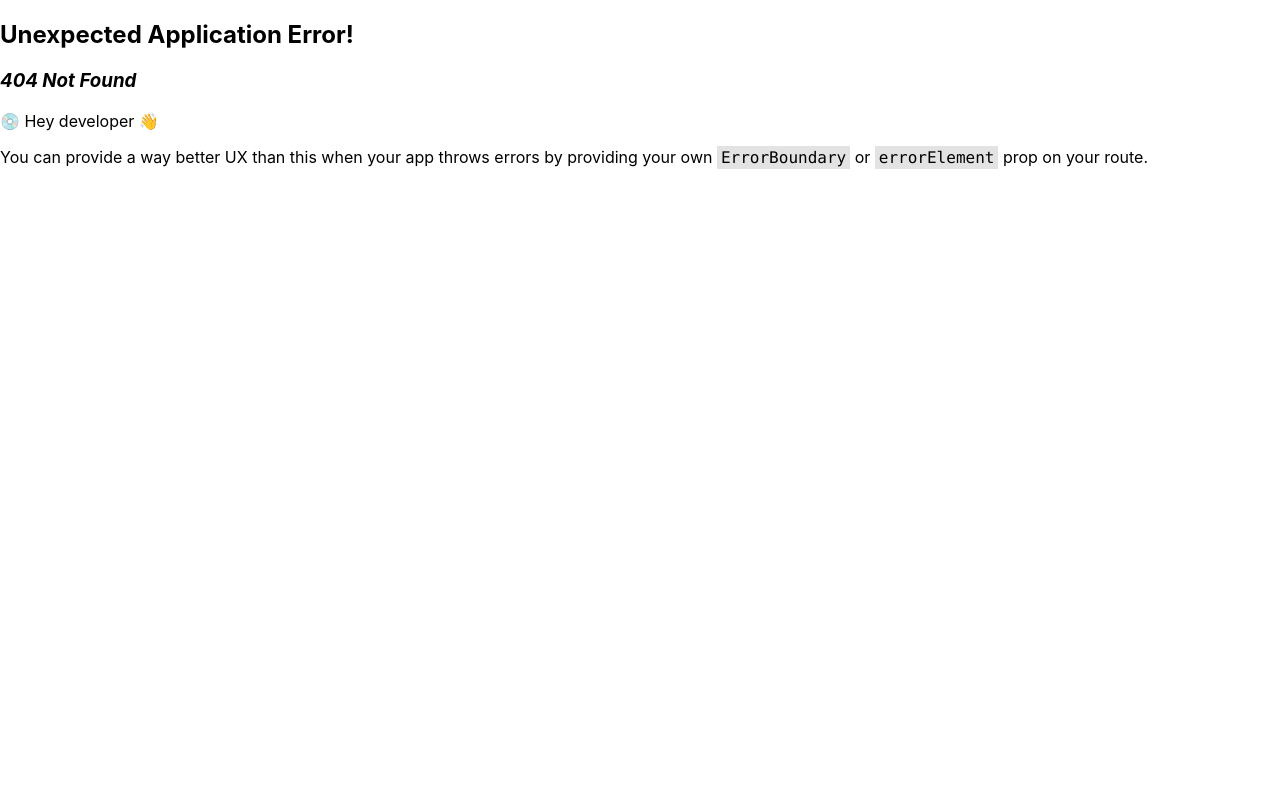
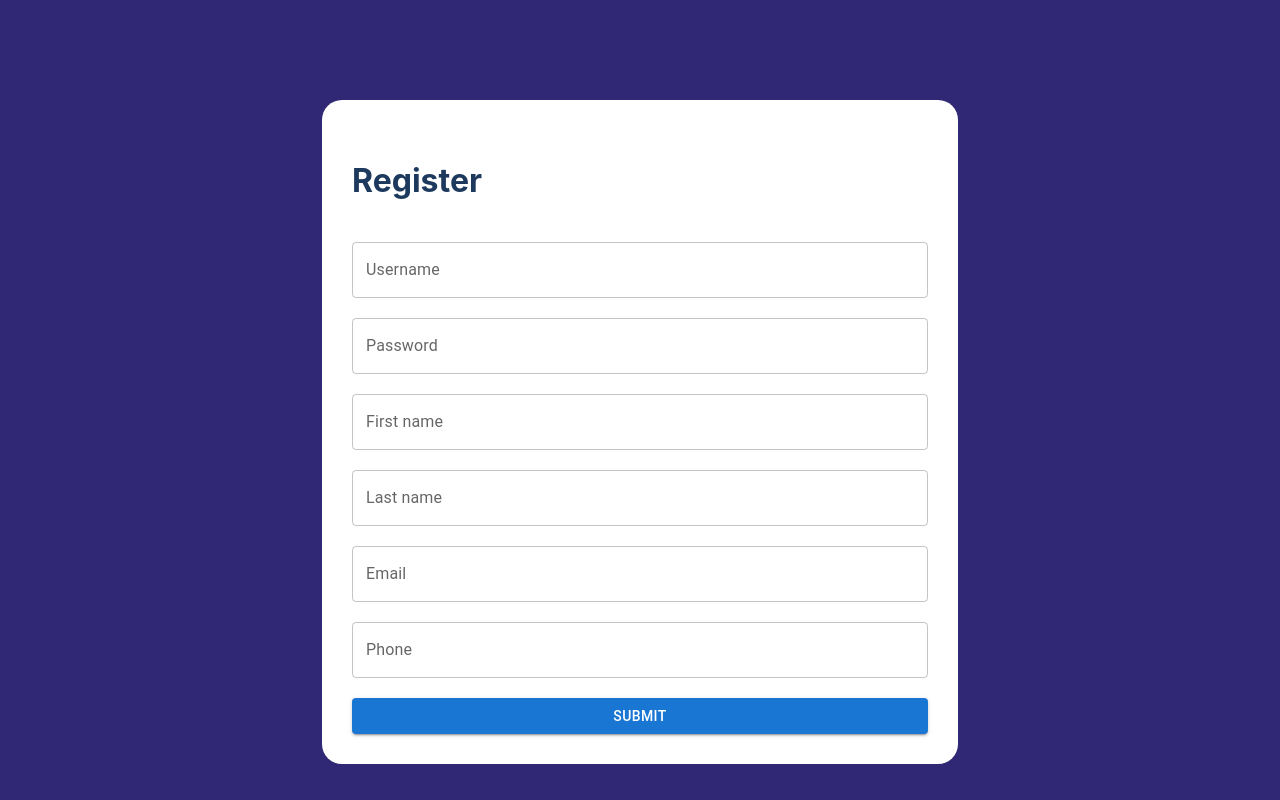
Before and after one commit to milicavasiljevic00/Demo-app, a React (Create React App) app in the folder my-app/: page /register in a window 1280 px wide. Before the commit this address had no page. Built offline with nearby package versions, Linux system fonts and the light colour scheme.

Commit message:
register-form

```diff
--- a/my-app/src/pages/login/LoginForm.tsx
+++ b/my-app/src/pages/login/LoginForm.tsx
@@ -2,17 +2,13 @@ import { useState } from 'react';
 import { Container, Grid, Button, TextField, Box } from "@mui/material";
 import { useForm, SubmitHandler } from 'react-hook-form';
 import './LoginForm.scss'
+import { LoginFormValue } from './models/LoginFormValue';
 
-type FormValue = {
-    username: string,
-    password: string
-}
-
-const Loginform = () => {
-    const { register, handleSubmit, formState: { errors }, } = useForm<FormValue>()
+const LoginForm = () => {
+    const { register, handleSubmit, formState: { errors }, } = useForm<LoginFormValue>()
     const [data, setData] = useState({ username: '', password: '' })
 
-    const onSubmit: SubmitHandler<FormValue> = (data) => {
+    const onSubmit: SubmitHandler<LoginFormValue> = (data) => {
         console.log("final data", data)
         alert(data.username)
     }
@@ -76,4 +72,4 @@ const Loginform = () => {
     )
 
 }
-export default Loginform;
+export default LoginForm;
--- /dev/null
+++ b/my-app/src/pages/login/models/LoginFormValue.ts
@@ -0,0 +1,4 @@
+export type LoginFormValue = {
+    username: string,
+    password: string
+}
--- /dev/null
+++ b/my-app/src/pages/register/RegisterForm.scss
@@ -0,0 +1,22 @@
+$background-color_primary: #302874;
+$background-color_secondary: #fff;
+$color_primary:red;
+
+.bg-color{
+    background-color: $background-color_primary;
+    position: absolute;
+    top: 0;
+    left: 0;
+    right: 0;
+    bottom: 0;
+}
+.form-wrapper{
+    background-color: $background-color_secondary;
+    width: 50%;
+    padding: 20px 30px 30px;
+    border-radius: 20px;
+    margin: 100px auto;
+}
+.error-msg{
+    color: $color_primary;
+}
--- /dev/null
+++ b/my-app/src/pages/register/RegisterForm.tsx
@@ -0,0 +1,140 @@
+import { useState } from 'react';
+import { Container, Grid, Button, TextField, Box } from "@mui/material";
+import { useForm, SubmitHandler } from 'react-hook-form';
+import './RegisterForm.scss'
+import { UserContactInfo } from './models/UserContactInfo';
+import { RegisterFormValue } from './models/RegisterFormValue';
+
+const RegisterForm = () => {
+    const { register, handleSubmit, formState: { errors }, } = useForm<RegisterFormValue>()
+    const [data, setData] = useState({ username: '', password: '', firstName: '', lastName: '', email: '', phone: ''})
+
+    const onSubmit: SubmitHandler<RegisterFormValue> = (data) => {
+        console.log("final data", data)
+        alert(data.username)
+    }
+
+    return (
+        <div className="bg-color">
+            <Container fixed>
+                <div className="form-wrapper">
+                    <Grid container spacing={2}>
+                        <Grid item xs={12} sm={12} lg={12} md={12}>
+                            <form onSubmit={handleSubmit(onSubmit)}>
+                                <Box component="span" sx={{ p: 2, color: '#1d395d', textAlign: 'left' }}>
+                                    <h1>Register</h1>
+                                </Box>
+                                <Box>
+                                    <TextField fullWidth
+                                        label="Username"
+                                        placeholder="Enter Username"
+                                        {
+                                        ...register("username", {
+                                            required: "Username is required"
+
+                                        })
+                                        }
+                                    />
+                                    {
+                                        errors.username && (
+                                            <p className='error-msg'>{errors.username.message}</p>
+                                        )
+                                    }
+                                    <TextField fullWidth
+                                        label="Password"
+                                        type="password"
+                                        placeholder='Password'
+                                        {
+                                        ...register("password", {
+                                            required: "Password is required",
+                                            minLength: {
+                                                value: 10,
+                                                message: "Password should be minimum 10 characters long"
+                                            }
+                                        })
+                                        }
+                                        style={{ marginTop: '20px' }} />
+                                    {
+                                        errors.password && (
+                                            <p className='error-msg'>{errors.password.message}</p>
+                                        )
+                                    }
+
+                                    <TextField fullWidth
+                                        label="First name"
+                                        placeholder='First name'
+                                        {
+                                        ...register("firstName", {
+                                            required: "First name is required",
+                                        })
+                                        }
+                                        style={{ marginTop: '20px' }} />
+                                    {
+                                        errors.firstName && (
+                                            <p className='error-msg'>{errors.firstName.message}</p>
+                                        )
+                                    }
+
+                                    <TextField fullWidth
+                                        label="Last name"
+                                        placeholder='Last name'
+                                        {
+                                        ...register("lastName", {
+                                            required: "Last name is required",
+
+                                        })
+                                        }
+                                        style={{ marginTop: '20px' }} />
+                                    {
+                                        errors.lastName && (
+                                            <p className='error-msg'>{errors.lastName.message}</p>
+                                        )
+                                    }
+
+                                    <TextField fullWidth
+                                        label="Email"
+                                        placeholder='Email'
+                                        {
+                                        ...register("userContactInfo.email", {
+                                            required: "Email is required",
+
+                                        })
+                                        }
+                                        style={{ marginTop: '20px' }} />
+                                    {
+                                        errors.userContactInfo?.email && (
+                                            <p className='error-msg'>{errors.userContactInfo.email.message}</p>
+                                        )
+                                    }
+
+                                    <TextField fullWidth
+                                        label="Phone"
+                                        placeholder='Phone'
+                                        {
+                                        ...register("userContactInfo.contactPhone", {
+                                            required: "Contact phone is required",
+
+                                        })
+                                        }
+                                        style={{ marginTop: '20px' }} />
+                                    {
+                                        errors.userContactInfo?.contactPhone && (
+                                            <p className='error-msg'>{errors.userContactInfo.contactPhone.message}</p>
+                                        )
+                                    }
+
+                                    <Button style={{ marginTop: '20px' }} type="submit" fullWidth variant="contained">Submit</Button>
+
+                                </Box>
+
+                            </form>
+                        </Grid>
+
+                    </Grid>
+                </div>
+            </Container>
+        </div>
+    )
+
+}
+export default RegisterForm;
--- /dev/null
+++ b/my-app/src/pages/register/models/RegisterFormValue.ts
@@ -0,0 +1,9 @@
+import { UserContactInfo } from "./UserContactInfo"
+
+export type RegisterFormValue = {
+    username: string,
+    password: string,
+    firstName: string,
+    lastName: string,
+    userContactInfo: UserContactInfo
+}
--- /dev/null
+++ b/my-app/src/pages/register/models/UserContactInfo.ts
@@ -0,0 +1,4 @@
+export interface UserContactInfo {
+    email: string;
+    contactPhone: string;
+}
--- a/my-app/src/routes/Routes.tsx
+++ b/my-app/src/routes/Routes.tsx
@@ -1,6 +1,8 @@
 import { createBrowserRouter } from "react-router-dom";
 import App from "../App";
 import LoginForm from "../pages/login/LoginForm";
+import Registerform from "../pages/register/RegisterForm";
+import RegisterForm from "../pages/register/RegisterForm";
 
 export const router = createBrowserRouter([
   {
@@ -8,6 +10,7 @@ export const router = createBrowserRouter([
     element: <App />,
     children: [
       { path: "login", element: <LoginForm /> },
+      { path: "register", element: <RegisterForm /> },
     ],
   },
 ]);
```
